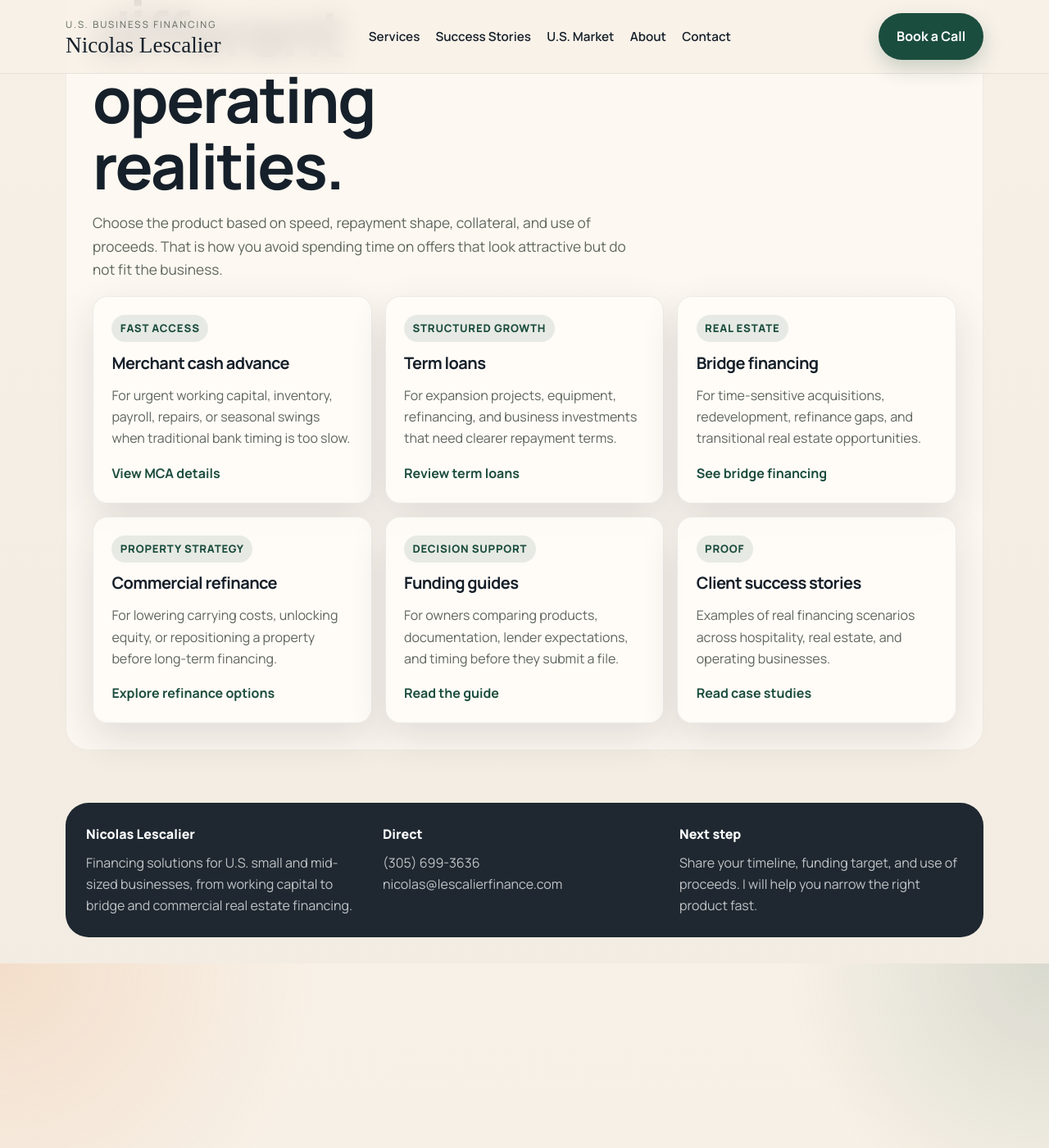
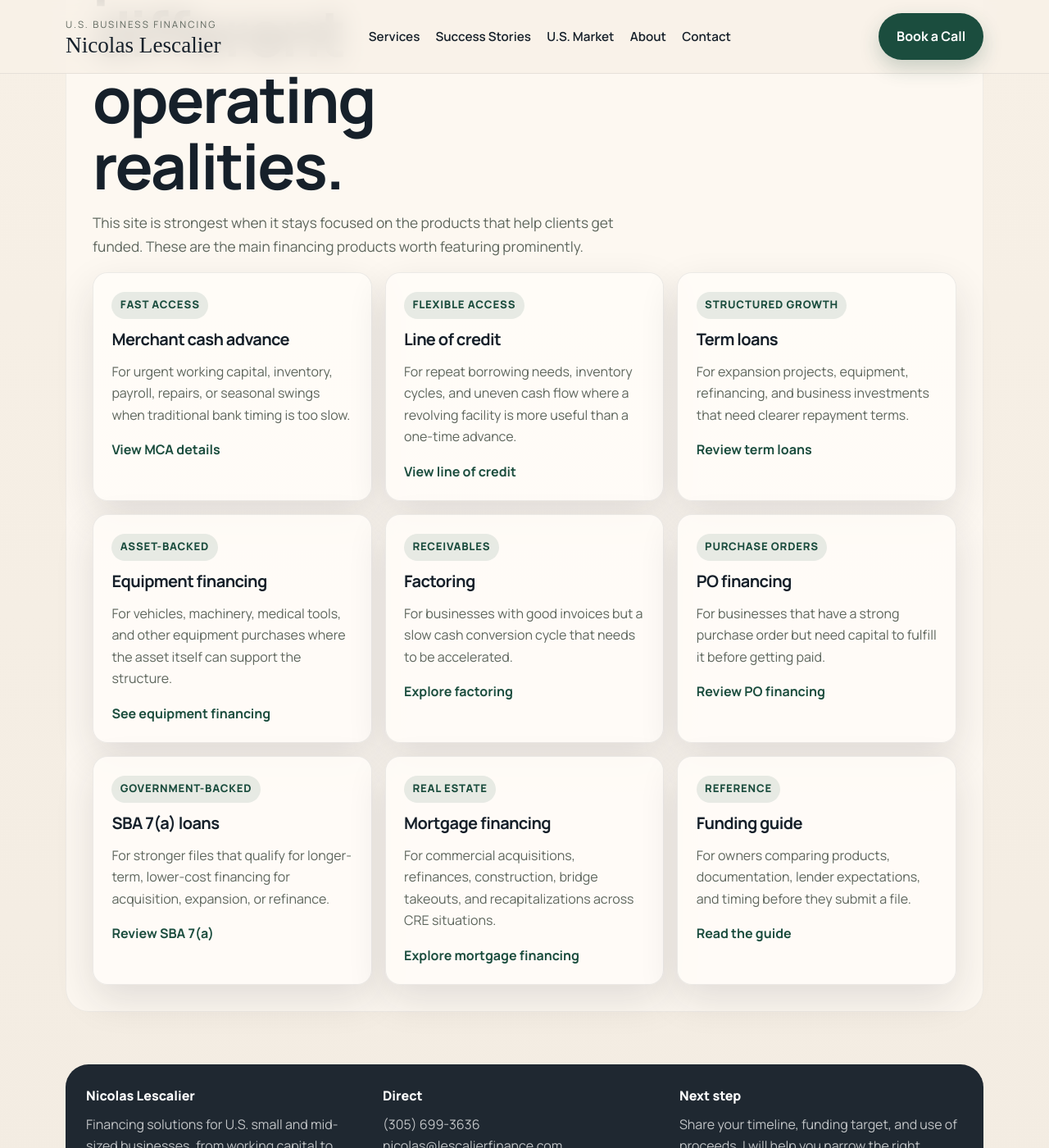
Before and after one commit to lescalier93/nicolaslescalier, a Jekyll site: the page built from services/index.md, in a window 1280 px wide and 1400 px high, scrolled down 374 px. Shown: the whole window at 82% size. Built offline with Jekyll 4.4.1, drawn with Linux system fonts in a browser that asks for light colours; some web fonts are replaced; some of the changed text lies outside the part shown.

Commit message:
feat: expand product coverage across financing pages
- Why: align the site with the full financing product set while keeping the positioning focused on credibility and applications

```diff
--- a/services/index.md
+++ b/services/index.md
@@ -1,13 +1,13 @@
 ---
 layout: default
-title: "Financing Services | Nicolas Lescalier"
+title: "Financing Products | Nicolas Lescalier"
 permalink: /services/
 ---
 
 <section class="section">
-  <p class="eyebrow">Services</p>
-  <h1>Financing options for different operating realities.</h1>
-  <p class="section-intro">Choose the product based on speed, repayment shape, collateral, and use of proceeds. That is how you avoid spending time on offers that look attractive but do not fit the business.</p>
+  <p class="eyebrow">Products</p>
+  <h1>Financing products for different operating realities.</h1>
+  <p class="section-intro">This site is strongest when it stays focused on the products that help clients get funded. These are the main financing products worth featuring prominently.</p>
   <div class="grid grid--3">
     <article class="service-card">
       <span class="card-label">Fast Access</span>
@@ -16,34 +16,52 @@ permalink: /services/
       <a href="{{ '/services/us-mca-expert/' | relative_url }}">View MCA details</a>
     </article>
     <article class="service-card">
+      <span class="card-label">Flexible Access</span>
+      <h3>Line of credit</h3>
+      <p>For repeat borrowing needs, inventory cycles, and uneven cash flow where a revolving facility is more useful than a one-time advance.</p>
+      <a href="{{ '/services/us-line-of-credit/' | relative_url }}">View line of credit</a>
+    </article>
+    <article class="service-card">
       <span class="card-label">Structured Growth</span>
       <h3>Term loans</h3>
       <p>For expansion projects, equipment, refinancing, and business investments that need clearer repayment terms.</p>
       <a href="{{ '/services/us-term-loans-approach/' | relative_url }}">Review term loans</a>
     </article>
     <article class="service-card">
-      <span class="card-label">Real Estate</span>
-      <h3>Bridge financing</h3>
-      <p>For time-sensitive acquisitions, redevelopment, refinance gaps, and transitional real estate opportunities.</p>
-      <a href="{{ '/services/us-bridge-financing/' | relative_url }}">See bridge financing</a>
+      <span class="card-label">Asset-backed</span>
+      <h3>Equipment financing</h3>
+      <p>For vehicles, machinery, medical tools, and other equipment purchases where the asset itself can support the structure.</p>
+      <a href="{{ '/services/us-equipment-financing/' | relative_url }}">See equipment financing</a>
     </article>
     <article class="service-card">
-      <span class="card-label">Property Strategy</span>
-      <h3>Commercial refinance</h3>
-      <p>For lowering carrying costs, unlocking equity, or repositioning a property before long-term financing.</p>
-      <a href="{{ '/services/us-real-estate-refinance/' | relative_url }}">Explore refinance options</a>
+      <span class="card-label">Receivables</span>
+      <h3>Factoring</h3>
+      <p>For businesses with good invoices but a slow cash conversion cycle that needs to be accelerated.</p>
+      <a href="{{ '/services/us-factoring/' | relative_url }}">Explore factoring</a>
     </article>
     <article class="service-card">
-      <span class="card-label">Decision Support</span>
-      <h3>Funding guides</h3>
+      <span class="card-label">Purchase Orders</span>
+      <h3>PO financing</h3>
+      <p>For businesses that have a strong purchase order but need capital to fulfill it before getting paid.</p>
+      <a href="{{ '/services/us-po-financing/' | relative_url }}">Review PO financing</a>
+    </article>
+    <article class="service-card">
+      <span class="card-label">Government-backed</span>
+      <h3>SBA 7(a) loans</h3>
+      <p>For stronger files that qualify for longer-term, lower-cost financing for acquisition, expansion, or refinance.</p>
+      <a href="{{ '/services/us-sba-7a-loans/' | relative_url }}">Review SBA 7(a)</a>
+    </article>
+    <article class="service-card">
+      <span class="card-label">Real Estate</span>
+      <h3>Mortgage financing</h3>
+      <p>For commercial acquisitions, refinances, construction, bridge takeouts, and recapitalizations across CRE situations.</p>
+      <a href="{{ '/services/us-mortgage-financing/' | relative_url }}">Explore mortgage financing</a>
+    </article>
+    <article class="service-card">
+      <span class="card-label">Reference</span>
+      <h3>Funding guide</h3>
       <p>For owners comparing products, documentation, lender expectations, and timing before they submit a file.</p>
       <a href="{{ '/services/us-smbs-funding-guide/' | relative_url }}">Read the guide</a>
     </article>
-    <article class="service-card">
-      <span class="card-label">Proof</span>
-      <h3>Client success stories</h3>
-      <p>Examples of real financing scenarios across hospitality, real estate, and operating businesses.</p>
-      <a href="{{ '/services/us-client-success-stories/' | relative_url }}">Read case studies</a>
-    </article>
   </div>
 </section>
```
Also changed, not shown: contact.md (+4 -3 lines), index.md (+37 -18 lines), resources.html (+38 -2 lines), services/us-equipment-financing.md (added, +35 -0 lines), services/us-factoring.md (added, +35 -0 lines), services/us-line-of-credit.md (added, +35 -0 lines), services/us-mortgage-financing.md (added, +35 -0 lines), services/us-po-financing.md (added, +35 -0 lines), services/us-sba-7a-loans.md (added, +35 -0 lines), services/us-smbs-funding-guide.md (+36 -12 lines).
